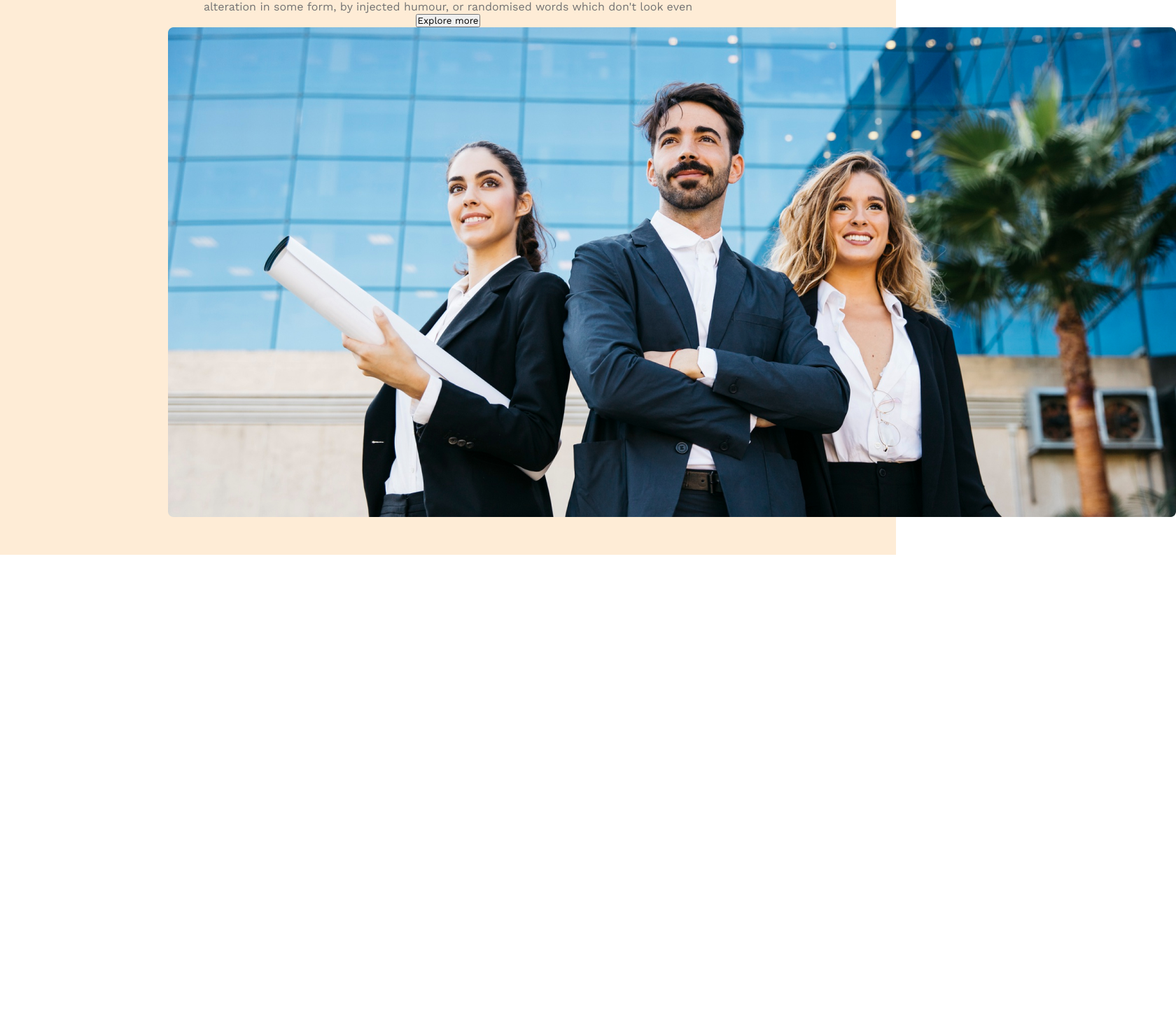
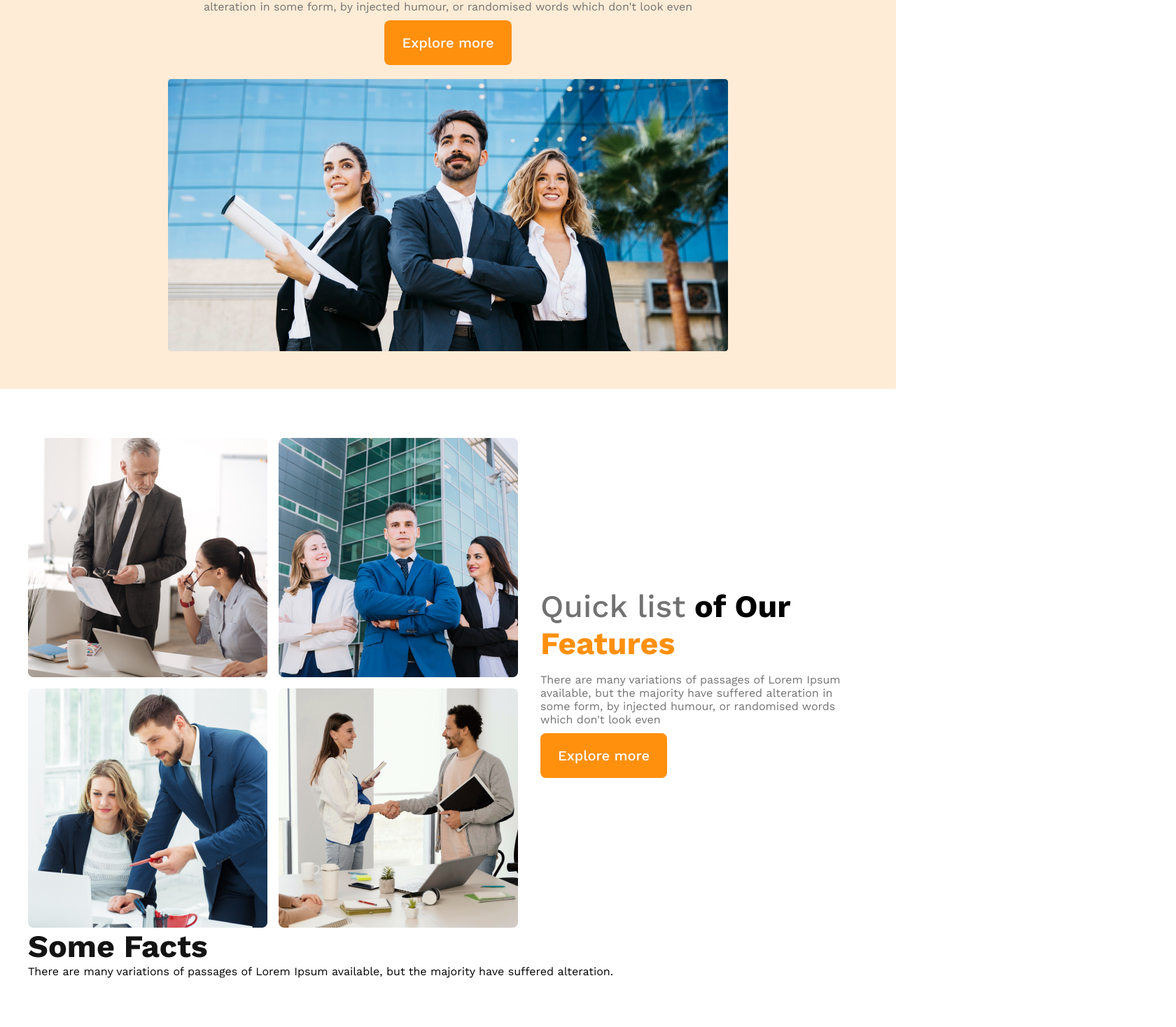
Before and after one commit to esratjahanasha/g3_architect_websites, a plain HTML site: page index.html in a window 1280 px wide. Shown: the part 274-1742 px from the top of the page at 70% size, 1680 px wide, since content can reach past the window. Before the commit the page ends 1067 px from the top, so only its background shows below. Drawn offline with nearby package versions, Linux system fonts and the light colour scheme; a web font is replaced by a local one.

Commit message:
header and team section completed with responsive

```diff
--- a/index.html
+++ b/index.html
@@ -10,26 +10,55 @@
   <body>
     <header>
       <nav>
-        <h3>G3 Architects</h3>
+        <h3 class="section-title">G3 Architects</h3>
         <ul>
           <li><a href="#">Home</a></li>
           <li><a href="#">About</a></li>
           <li><a href="#">Contact Us</a></li>
-          <li><a href="#">Login</a></li>
+          <li class="last-nav"><a href="#">Login</a></li>
         </ul>
       </nav>
       <div class="banner">
         <div class="banner-content">
-        <h1 class="banner-title">Brand New Group of Architects</h1>
-<p class="banner-description">There are many variations of passages of Lorem Ipsum available, but the majority have suffered alteration in some form, by injected humour, or randomised words which don't look even</p>
-<button class="btn-primary"><a>Explore more</a></button>
-</div>
-<div class="banner-image">
-    <img src="images/banner.png" alt="" />
-</div>
+          <h1 class="banner-title">Brand New Group of Architects</h1>
+          <p class="text-description">
+            There are many variations of passages of Lorem Ipsum available, but
+            the majority have suffered alteration in some form, by injected
+            humour, or randomised words which don't look even
+          </p>
+          <button class="btn-primary"><a>Explore more</a></button>
+        </div>
+        <div class="banner-img">
+          <img src="images/banner.png" alt="" />
+        </div>
       </div>
     </header>
-    <main></main>
+    <main>
+      <section class="teams-container">
+        <div class="teams-img-container">
+            <img src="images/team1.png" alt="">
+            <img src="images/team2.png" alt="">
+            <img src="images/team3.png" alt="">
+            <img src="images/team4.png" alt="">
+        </div>
+        <div class="team-content">
+          <h3 class="team-content-title"><span class="quick-list text-description">Quick list</span> <span>of Our</span> <span class="text-features">Features</span></h3>
+          <p class="text-description">There are many variations of passages of Lorem Ipsum available, but the majority have suffered alteration in some form, by injected humour, or randomised words which don't look even</p>
+          <button class="btn-primary"><a>Explore more</a></button>
+        </div>
+      </section>
+      <!-- features section -->
+       <section class="features">
+
+       </section>
+
+             <!-- facts section -->
+             <section class="facts">
+                <h3 class="section-title">Some Facts</h3>
+                  <p>There are many variations of passages of Lorem Ipsum available, but the majority have suffered alteration.</p>
+             </section>
+
+    </main>
     <footer></footer>
   </body>
 </html>
--- a/style/architect.css
+++ b/style/architect.css
@@ -1,49 +1,143 @@
 /* google font */
-@import url('https://fonts.googleapis.com/css2?family=Big+Shoulders+Text:wght@100..900&family=Inter:ital,opsz,wght@0,14..32,100..900;1,14..32,100..900&family=Merriweather:wght@400;700;900&family=Open+Sans:ital,wght@0,300..800;1,300..800&family=Outfit:wght@100..900&family=Poppins:wght@400;700;800&family=Work+Sans:ital,wght@0,100..900;1,100..900&display=swap');
+@import url("https://fonts.googleapis.com/css2?family=Big+Shoulders+Text:wght@100..900&family=Inter:ital,opsz,wght@0,14..32,100..900;1,14..32,100..900&family=Merriweather:wght@400;700;900&family=Open+Sans:ital,wght@0,300..800;1,300..800&family=Outfit:wght@100..900&family=Poppins:wght@400;700;800&family=Work+Sans:ital,wght@0,100..900;1,100..900&display=swap");
 
-*{
+* {
   margin: 0;
   padding: 0;
-    box-sizing:border-box;
+  box-sizing: border-box;
   font-family: "Work Sans", serif;
 }
-header{
-    background:#feecd6;
+.btn-primary {
+  margin-top: 10px;
+  color: #ffffff;
+  background-color: #ff900e;
+  border-radius: 8px;
+  font-size: 1.25rem;
+  font-weight: 500;
+  padding: 20px 25px;
+  border: none;
+  cursor: pointer;
+}
+.text-description{
+  color:#727272;
+}
+header {
+  background: #feecd6;
   padding: 50px 240px;
 }
-nav{
+nav {
   display: flex;
   justify-content: space-between;
   align-items: center;
 }
-nav >ul{
+nav > ul {
   display: flex;
 }
-nav>h3{
-    color:#131313;
+.section-title {
+  color: #131313;
   font-weight: 700;
   font-size: 2.8rem;
 }
-ul li{
+ul li {
   list-style: none;
-   margin-left: 50px;
+  margin-right: 50px;
 }
-li>a{
+li > a {
   text-decoration: none;
-color:#424242;
+  color: #424242;
   font-weight: 500;
   font-size: 1 rem;
 }
-.banner-content{
-    margin:0 auto;
+.banner-content {
+  margin: 0 auto;
   max-width: 800px;
   text-align: center;
 }
-.banner-title{
+.banner-title {
   font-size: 4rem;
   font-weight: 700;
   color: #131313;
 }
-.banner-description{
+.banner-description {
   color: #727272;
 }
+.banner-img {
+  margin-top: 20px;
+}
+.banner-img img {
+  width: 100%;
+}
+/* main styles */
+main{
+  max-width: 1200px;
+  margin:70px auto;
+}
+/* team styles */
+.teams-container{
+  display: flex;
+  align-items: center;
+}
+.teams-img-container{
+  display: grid;
+  grid-template-columns: repeat(2,1fr);
+  gap:1rem;
+}
+.team-content{
+  padding-left: 2rem;
+  padding-right:2rem;
+}
+.team-content-title{
+  font-size: 2.8rem;
+  margin-bottom:1rem;
+}
+.quick-list {
+  font-weight: 500;
+}
+.text-features{
+  color: #FF900E;
+  font-weight: 700;
+
+}
+/*media queries for responsives */
+/* mobile deviecs */
+@media screen and (max-width: 576px) {
+  header {
+    padding: 20px;
+  }
+  nav, .teams-container {
+    flex-direction: column;
+  }
+  .last-nav {
+    margin-right: 0px;
+  }
+  .banner-img {
+    width: 80%;
+    margin: 10px auto;
+  }
+  .teams-img-container{
+
+    grid-template-columns: repeat(1,1fr);
+
+  }
+  .team-content{
+    margin-top: 1rem;
+padding-left: 1.5rem;
+padding-right: 1.5rem;
+  }
+}
+/* medium devices or tablets */
+@media screen and (min-width: 576px) and (max-width: 960px) {
+  header {
+    padding: 50px;
+  }
+  nav, .teams-container {
+    flex-direction: column;
+  }
+  .last-nav {
+    margin-right: 0px;
+  }
+  .banner-img {
+    width: 80%;
+    margin: 10px auto;
+  }
+}
```
Lines whose indentation alone changed are shown as unchanged.
